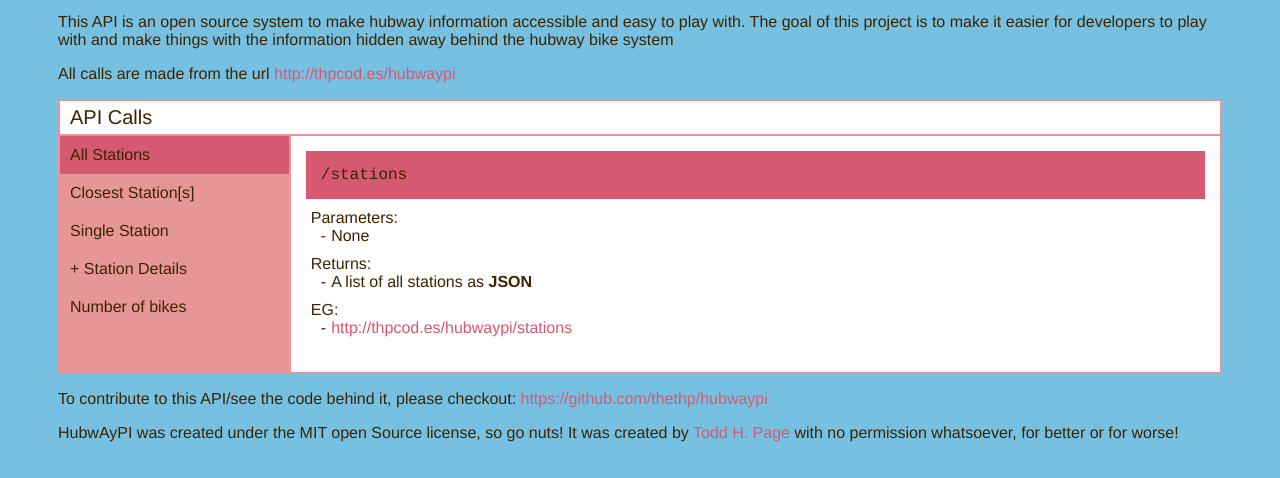
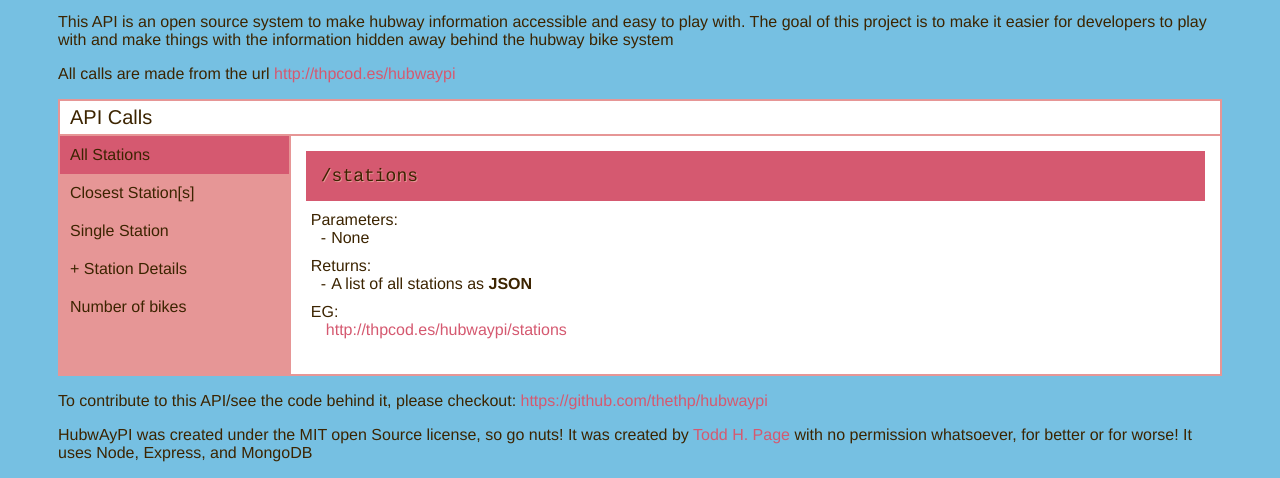
Before and after one commit to thethp/hubwaypi, a website: page public/hubwaypi/index.html in a window 1280 px wide. Shown: the part 335-813 px from the top of the page. Drawn offline with Linux system fonts and the light colour scheme.

Commit message:
Further update website

```diff
--- a/public/hubwaypi/index.html
+++ b/public/hubwaypi/index.html
@@ -31,7 +31,7 @@
 </div>
 <div>
   <p>To contribute to this API/see the code behind it, please checkout: <a href="https://github.com/thethp/hubwaypi">https://github.com/thethp/hubwaypi</a></p>
-  <p>HubwAyPI was created under the MIT open Source license, so go nuts! It was created by <a href="http://toddhpage.com">Todd H. Page</a> with no permission whatsoever, for better or for worse!</a></p>
+  <p>HubwAyPI was created under the MIT open Source license, so go nuts! It was created by <a href="http://toddhpage.com">Todd H. Page</a> with no permission whatsoever, for better or for worse!  It uses Node, Express, and MongoDB</p>
 </div>
 </body>
 <!-- Templates -->
@@ -44,7 +44,7 @@
     <div class="details">
       Parameters:
       <ul>
-        <li>{{parameters}}</li>
+        {{{parameters}}}
       </ul>
       Returns:
       <ul>
@@ -52,7 +52,7 @@
       </ul>
       EG:
       <ul>
-        <li><a href="{{example}}">{{example}}</a></li>
+        {{{example}}}
       </ul>
     </div>
   </div>
--- a/public/hubwaypi/script.js
+++ b/public/hubwaypi/script.js
@@ -1,23 +1,35 @@
 var data = {
     all: {
 	code:"/stations",
-	parameters:"None",
-	returns:"A list of all stations as <span>JSON</span>",
-	example:"http://thpcod.es/hubwaypi/stations"
+	parameters:"<li>None</li>",
+	returns:"A list of all stations as <strong>JSON</strong>",
+	example:"<a href='http://thpcod.es/hubwaypi/stations'>http://thpcod.es/hubwaypi/stations</a>"
     },
     closest: {
 	code:"/stations/closest/LAT/LONG/NUM",
-	parameters:"Latitude, Longitude, Number of stations",
-	returns:"A list of all stations as <span>JSON</span>", example:"http://thpcod.es/hubwaypi/stations/closest/42.370379/-71.101735/3"
+	parameters:"<li><strong>LAT</strong>: latitude of point to search from</li><li><strong>LONG</strong>: longitude of point to search from</li><li><strong>NUM</strong>: Number of stations to return [optional - if undefined returns all stations]</li>",
+	returns:"A list of <strong>NUM</strong> stations from closest to furthest as <strong>JSON</strong>", example:"<li><a href='http://thpcod.es/hubwaypi/stations/closest/42.370379/-71.101735/3'>http://thpcod.es/hubwaypi/stations/closest/42.370379/-71.101735/3</a></li><li><a href='http://thpcod.es/hubwaypi/stations/closest/42.370379/-71.101735'>http://thpcod.es/hubwaypi/stations/closest/42.370379/-71.101735</a></li"
+    },
+    single: {
+	code:"/stations/id/ID",
+	parameters:"<li><strong>ID</strong>: The id of the station you are querying</li>",
+	returns:"All details for the requested station as <span>JSON</span>",
+	example:"<a href='http://thpcod.es/hubwaypi/stations/id/3'>http://thpcod.es/hubwaypi/stations/id/3</a>"
+    },
+    num: {
+	code:"/stations/gt/NUM",
+	parameters:"<li><NUM>ID</strong>: The number of bikes you would like to find stations with more than</li>",
+	returns:"All stations that currently have greater than NUM bikes <span>JSON</span>",
+	example:"<a href='http://thpcod.es/hubwaypi/stations/gt/3'>http://thpcod.es/hubwaypi/stations/gt/9</a>"
     }
 };
 changeDetails("all");
 
 $('li').click(function(e) {
-	$('li').removeClass('active');
-	$(e.currentTarget).addClass('active');
-	changeDetails(e.currentTarget.getAttribute("dataKey"));
-    });
+    $('li').removeClass('active');
+    $(e.currentTarget).addClass('active');
+    changeDetails(e.currentTarget.getAttribute("dataKey"));
+});
 
 function changeDetails(callName) {
     var source = $("#codeInfo").html();
--- a/public/hubwaypi/style.css
+++ b/public/hubwaypi/style.css
@@ -67,7 +67,9 @@
   position: relative;
   font-family: courier;
   padding: 15px;
+  font-size: 18px;
   background-color: #D55970;
+  text-shadow: 1px 1px #E69696;
 }
 .arrow {
   position: absolute;
@@ -81,9 +83,6 @@
 }
 .details {
   padding: 10px 5px;
-}
-span {
-  font-weight: bold;
 }
 .details ul {
   margin: 0px;
```
